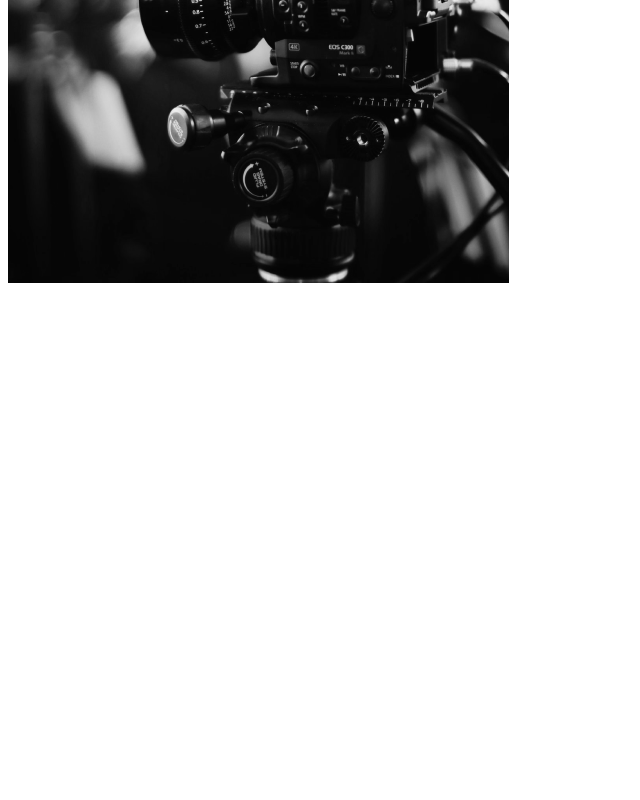
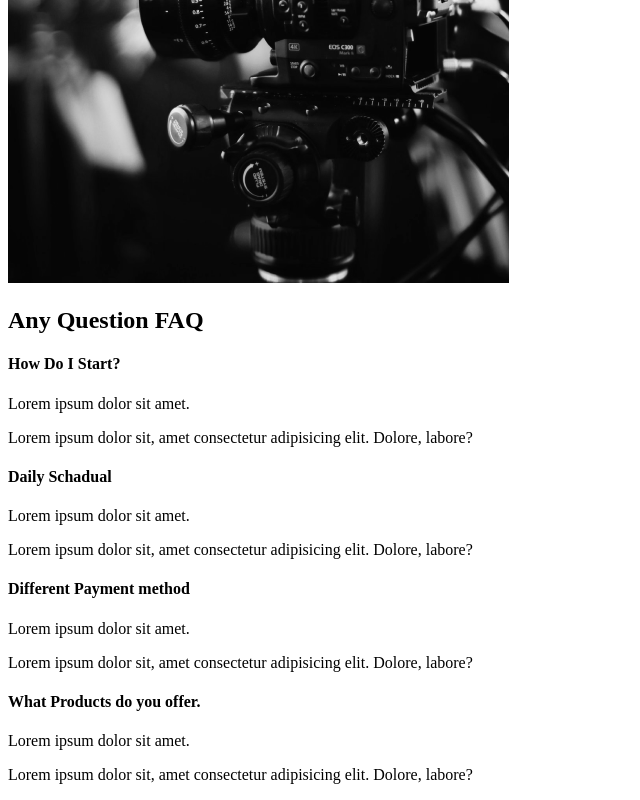
Before and after one commit to M-Rb3/capture, a React (Create React App) app: page / in a window 1280 px wide. Shown: the part 2099-2899 px from the top of the page, without its empty margins (0-640 px from the left). Before the commit the page ends 2394 px from the top, so only its background shows below. Built offline with nearby package versions, Linux system fonts and the light colour scheme.

Commit message:
FaqSection

```diff
--- /dev/null
+++ b/src/components/FaqSection.js
@@ -0,0 +1,53 @@
+import React from "react";
+
+const FaqSection = () => {
+  return (
+    <div className="faq">
+      <h2>
+        Any Question <span>FAQ</span>
+      </h2>
+      <div className="question">
+        <h4>How Do I Start?</h4>
+        <div className="answer">
+          <p>Lorem ipsum dolor sit amet.</p>
+          <p>
+            Lorem ipsum dolor sit, amet consectetur adipisicing elit. Dolore,
+            labore?
+          </p>
+        </div>
+      </div>
+      <div className="question">
+        <h4>Daily Schadual</h4>
+        <div className="answer">
+          <p>Lorem ipsum dolor sit amet.</p>
+          <p>
+            Lorem ipsum dolor sit, amet consectetur adipisicing elit. Dolore,
+            labore?
+          </p>
+        </div>
+      </div>
+      <div className="question">
+        <h4>Different Payment method</h4>
+        <div className="answer">
+          <p>Lorem ipsum dolor sit amet.</p>
+          <p>
+            Lorem ipsum dolor sit, amet consectetur adipisicing elit. Dolore,
+            labore?
+          </p>
+        </div>
+      </div>
+      <div className="question">
+        <h4>What Products do you offer. </h4>
+        <div className="answer">
+          <p>Lorem ipsum dolor sit amet.</p>
+          <p>
+            Lorem ipsum dolor sit, amet consectetur adipisicing elit. Dolore,
+            labore?
+          </p>
+        </div>
+      </div>
+    </div>
+  );
+};
+
+export default FaqSection;
--- a/src/pages/AboutUs.js
+++ b/src/pages/AboutUs.js
@@ -2,12 +2,13 @@
 //Page Components
 import AboutSection from "../components/AboutSection";
 import ServicesSection from "../components/ServicesSection";
-
+import FaqSection from "../components/FaqSection";
 const AboutUs = () => {
   return (
     <>
       <AboutSection />
       <ServicesSection />
+      <FaqSection />
     </>
   );
 };
```
